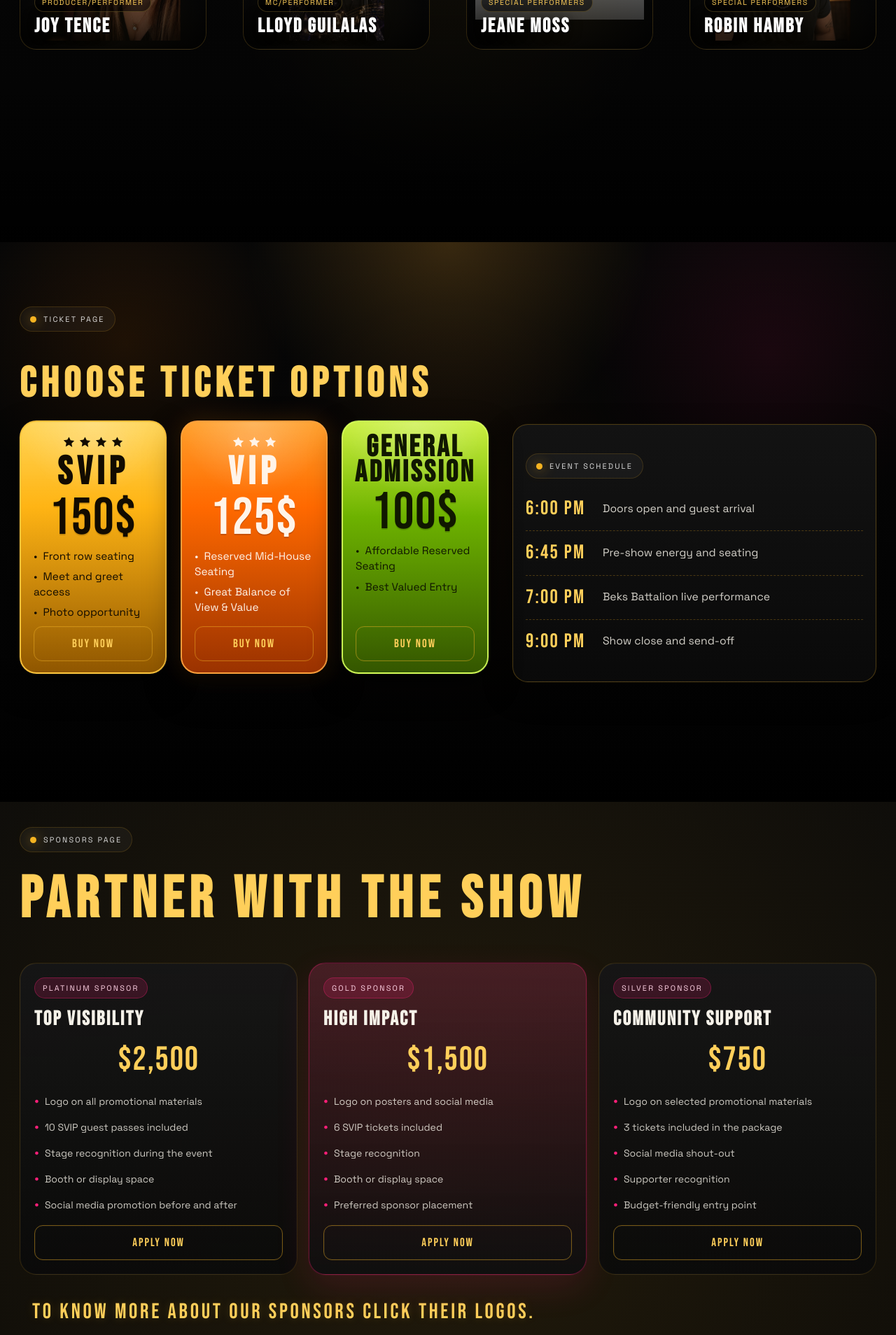
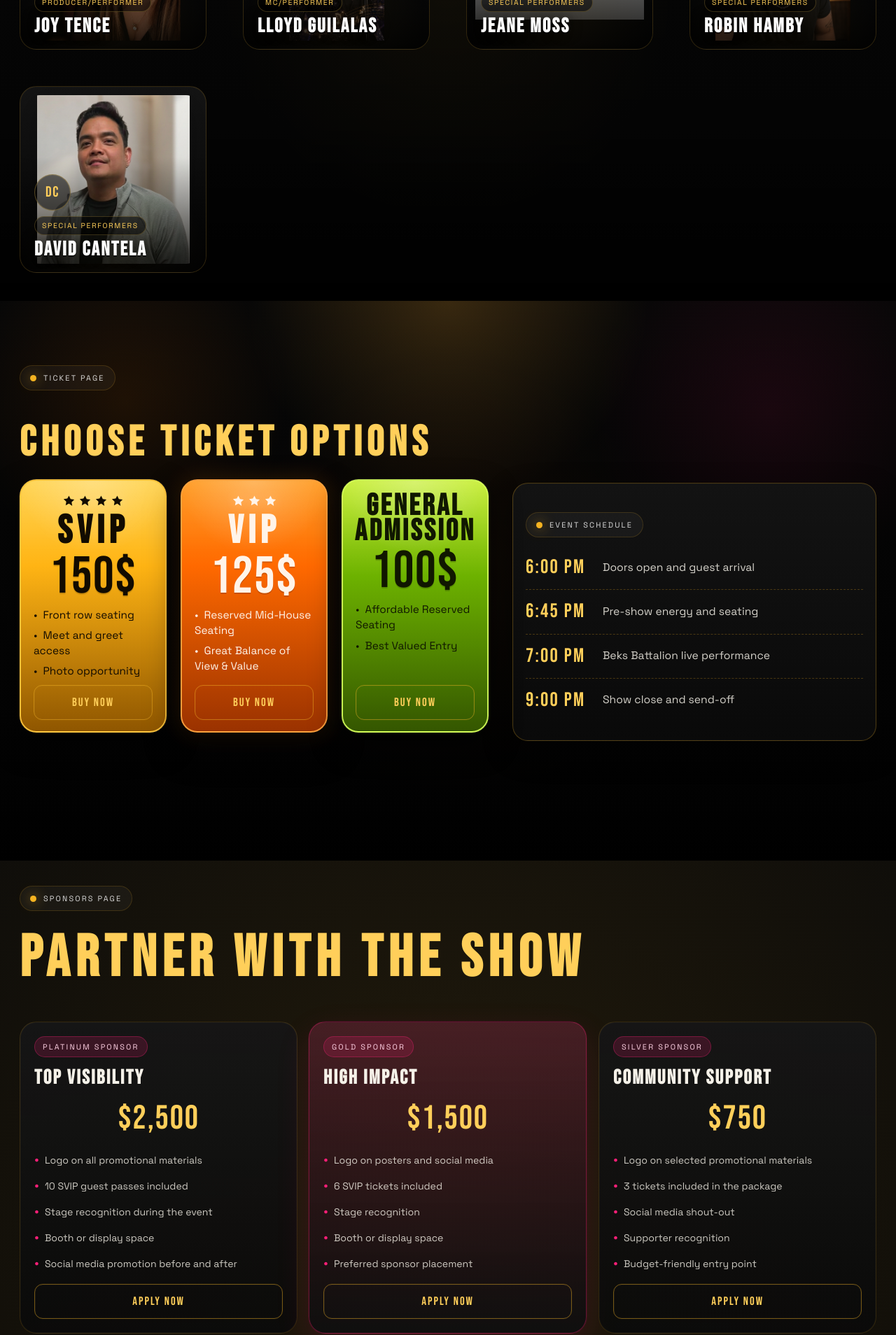
Before and after one commit to joytence/beks-battalion-landing, a Next.js app: page / in a window 1280 px wide. Shown: the part 1400-3308 px from the top of the page at 70% size. Built offline with nearby package versions, Linux system fonts and the light colour scheme; no server answers; grey boxes are pictures that could not be loaded.

Commit message:
Add David Cantela and update sponsor CTA

```diff
--- a/app/page.tsx
+++ b/app/page.tsx
@@ -55,6 +55,14 @@ const lineup = [
     tone: "pink",
     image: "/assets/robin-hamby.jpg",
     position: "center center",
+  },
+  {
+    name: "David Cantela",
+    role: "Special Performers",
+    badge: "DC",
+    tone: "orange",
+    image: "/assets/david-cantela.jpg",
+    position: "center top",
   },
 ] as const;
 
@@ -417,7 +425,7 @@ export default function Page() {
 
           <div className="panel sponsor-cta">
             <div className="sponsor-cta__stack">
-              <div className="sponsor-cta__current">To know more about our sponsors click their logos.</div>
+              <div className="sponsor-cta__current">CLICK SPONSOR LOGOS FOR MORE INFORMATION ABOUT THEM</div>
               <div className="sponsor-cta__logos" aria-label="Current sponsor logos">
                 <img
                   className="sponsor-cta__logo"
```
Also changed, not shown: public/assets/david-cantela.jpg (added).
